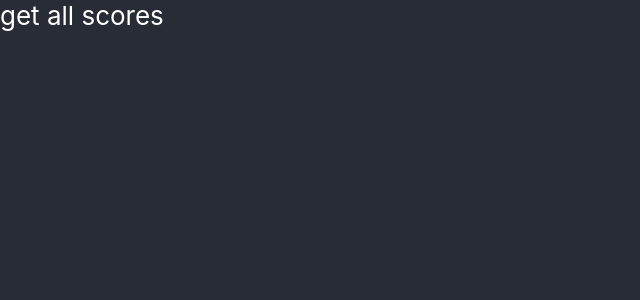
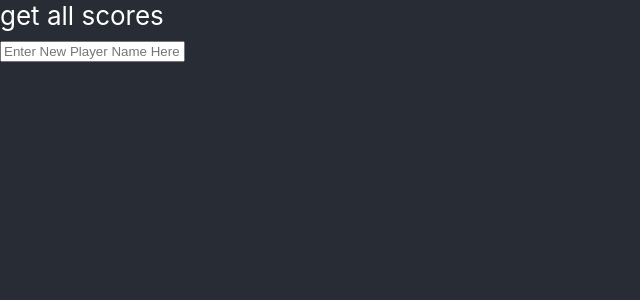
Before and after one commit to tbauer428/bowling-ui, a React (Create React App) app: page / in a window 1280 px wide. Shown: the top 300 px of the page, without its empty margins (0-640 px from the left). Built offline with nearby package versions, Linux system fonts and the light colour scheme.

Commit message:
readme.md

```diff
--- a/src/App.js
+++ b/src/App.js
@@ -6,22 +6,53 @@ class App extends React.Component {
   constructor(props) {
     super(props);
     this.state = {
-      score: []
+      score: [],
+      playerName: ""
     };
   }
 
   getScores = () => {
     axios("/score").then(response => {
+      console.log("response: ", response);
+
       this.setState({
         score: response.data
       });
     });
   };
 
+  createPlayer = event => {
+    if (event.keyCode === 13) {
+      axios
+        .post("/player", {
+          playerNme: this.state.playerName
+        })
+        .then(function(response) {
+          console.log(response);
+        });
+    } else {
+      this.setState({
+        playerName: event.target.value
+      });
+    }
+  };
+
   render() {
     return (
       <div className="App">
         <div onClick={e => this.getScores()}>get all scores</div>
+        <input
+          type="text"
+          onKeyUp={e => this.createPlayer(e)}
+          placeholder="Enter New Player Name Here"
+        />
+        {this.state.score.map(score => {
+          return (
+            <div>
+              {score.playerNme} {score.score}
+            </div>
+          );
+        })}
       </div>
     );
   }
```
Also changed, not shown: 1 other file (tests, documents, lock files or other folders).
